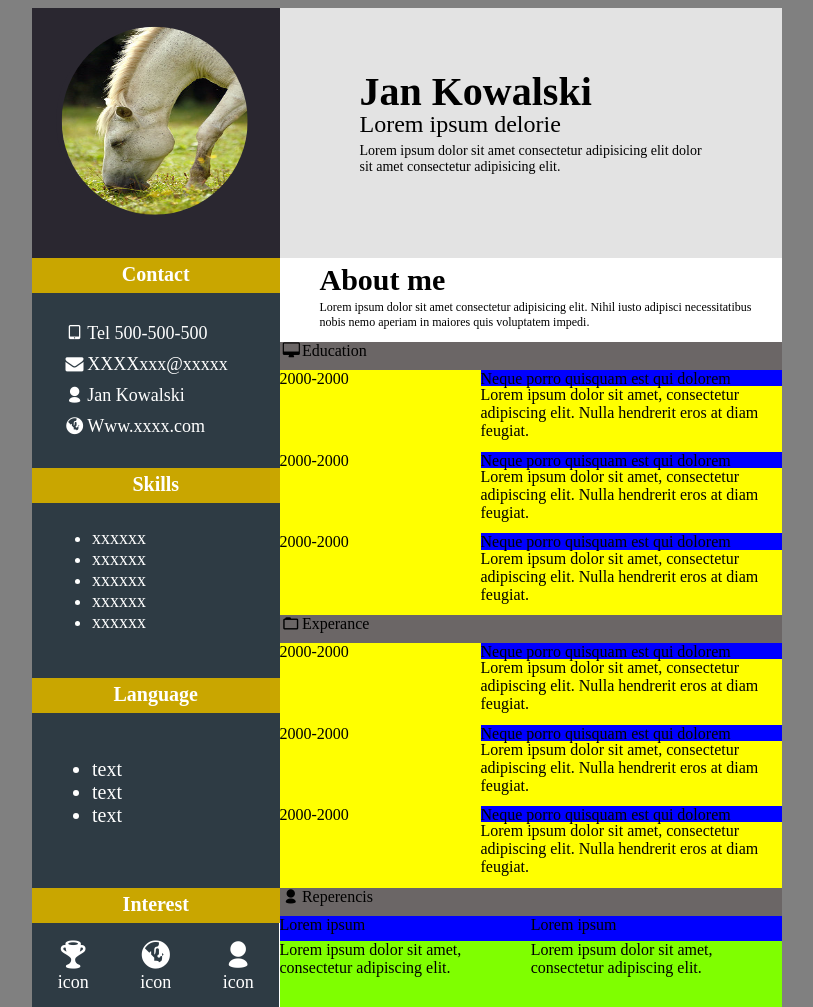
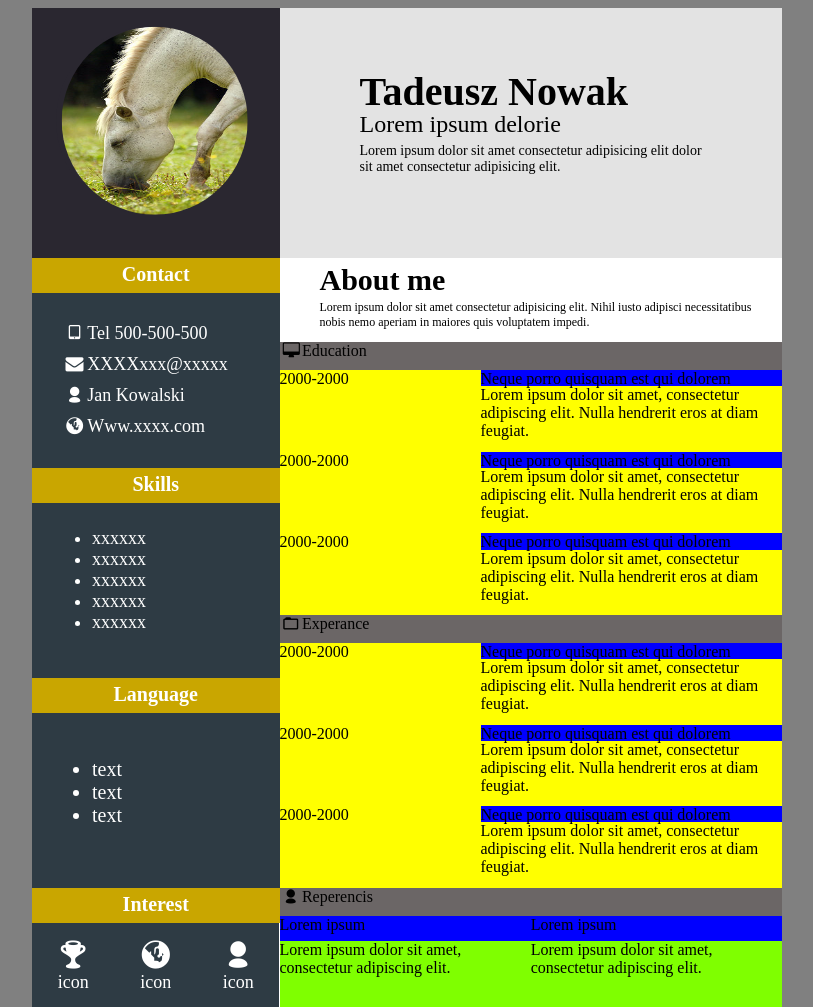
Before and after one commit to mateogaudi/orange_cv, a plain HTML site: page index.html in a window 1280 px wide. Shown: the whole page, without its empty margins (233-1046 px from the left). Drawn offline with Linux system fonts and the light colour scheme.

Commit message:
Zmiana imienia i nazwiska

```diff
--- a/index.html
+++ b/index.html
@@ -22,7 +22,7 @@
         </div>
         <div id="name_wrapper">
             <div class="name_wrapper_header">
-                <h1>Jan Kowalski</h1>
+                <h1>Tadeusz Nowak</h1>
             </div>
             <div class="name_wrapper_header">
                 <h2>Lorem ipsum delorie</h2>
```
